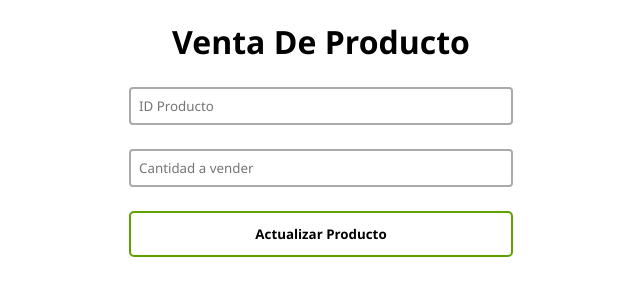
After one commit to JulianMolinaJaramillo/CafeteriaProductos, a PHP site: page /venta.php in a window 1280 px wide. The commit adds this page. Shown: the top 300 px of the page, without its empty margins (319-959 px from the left). Run offline with PHP 8.4, Linux system fonts and the light colour scheme.

Commit message:
Se agrega la informacion nueva

```diff
--- a/index.php
+++ b/index.php
@@ -85,9 +85,10 @@ $query = mysqli_query($conect , $sql);
                 //Finalizamos el ciclo While
                 endwhile;
                 ?>
-
             </tbody>
         </table>
+        <br>
+        <a href="venta.php" class="users-table--edit">Venta De Producto</a>
     </div>
     <br/>
 </body>
--- /dev/null
+++ b/venta.php
@@ -0,0 +1,32 @@
+<?php
+//Incluimos el archivo connection
+include('connection.php');
+
+$conect = connection();
+
+?>
+
+<!DOCTYPE html>
+<html lang="en">
+<head>
+    <meta charset="UTF-8">
+    <meta name="viewport" content="width=device-width, initial-scale=1.0">
+    <link rel="stylesheet" href="CSS/style.css">
+    <title>venta De Productos</title>
+</head>
+<body>
+    <div class="users-form">
+        <form action="venta_producto.php" method ="POST">
+            <h1> Venta De Producto </h1>
+            <!-- Reasignamos todos los datos para que solo se actualice lo que se desea modificar -->
+            <input type="text" name="id" placeholder="ID Producto">
+            <input type="text" name="stock" placeholder="Cantidad a vender">
+
+            <input type="submit" value="Actualizar Producto" class="users-table--edit">
+
+
+        </form>
+    </div>
+
+</body>
+</html>
```
Also changed, not shown: venta_producto.php (added, +41 -0 lines), CSS/style.css (line endings or trailing spaces).
